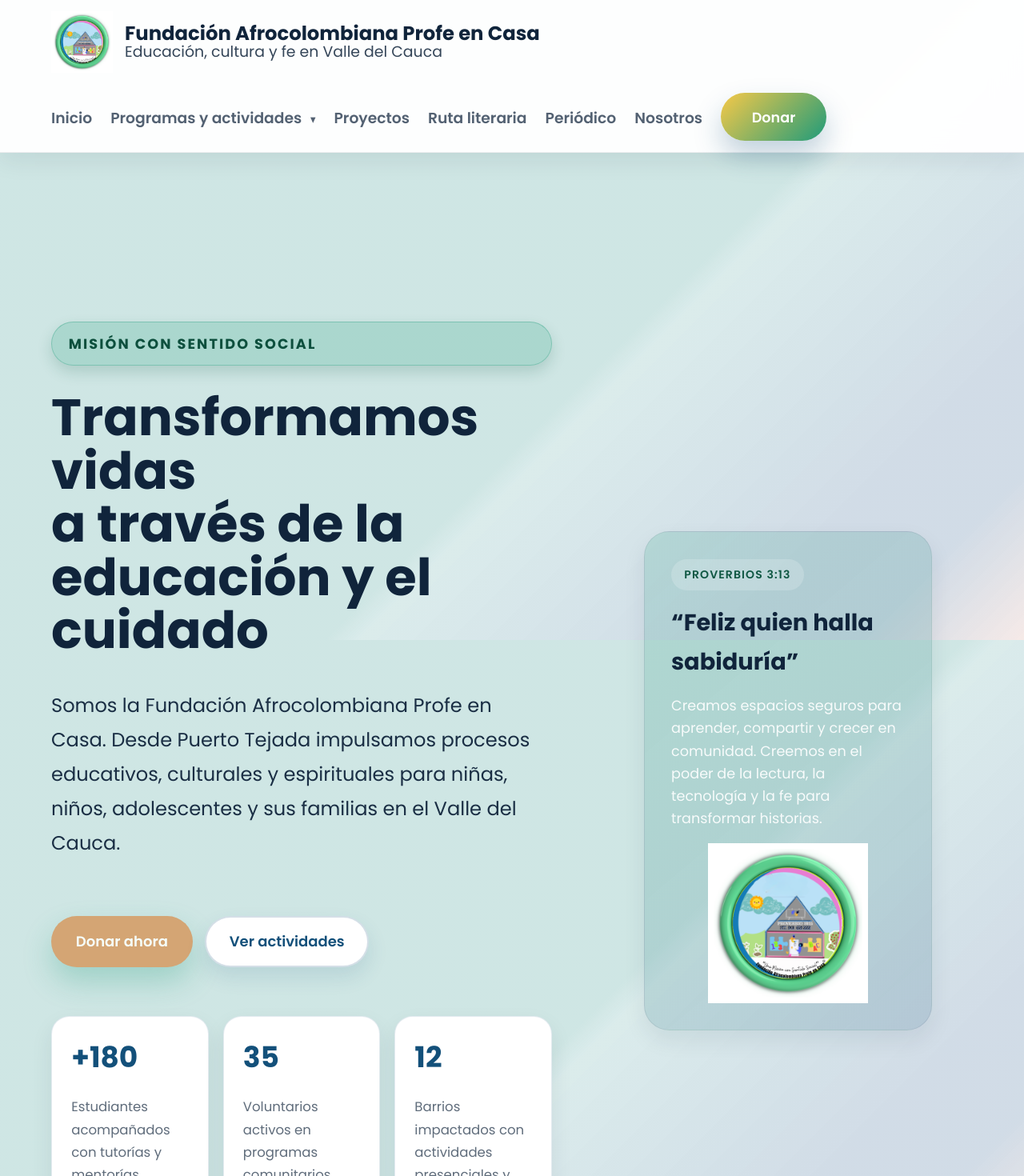
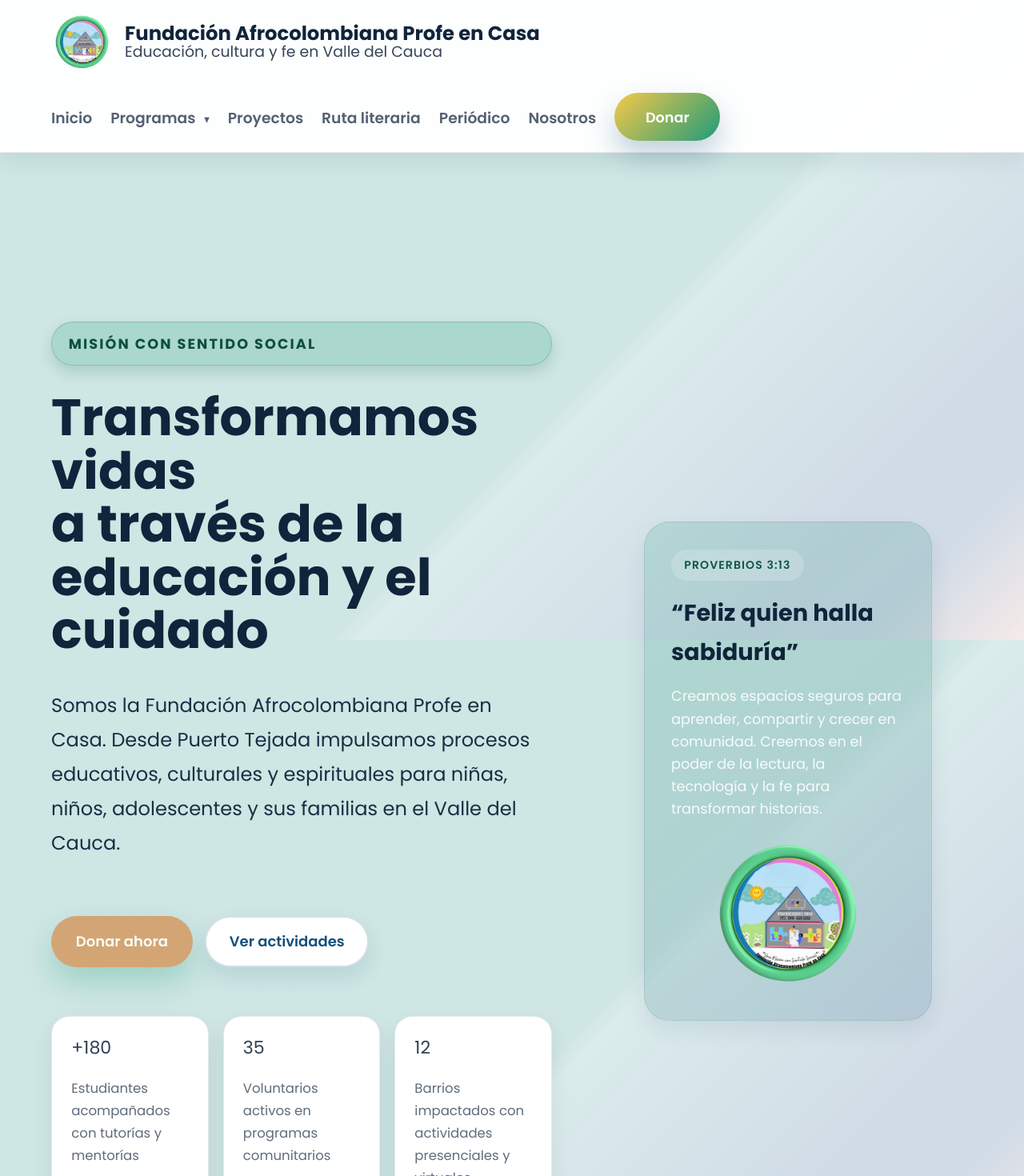
Before and after one commit to rubenmarti1972/facopec, an Angular app: page /home in a window 1280 px wide. Shown: the top 1470 px of the page at 80% size. Built offline with nearby package versions, Linux system fonts and the light colour scheme.

Commit message:
Links de proyeectos

```diff
--- a/src/app/shared/header/header.component.ts
+++ b/src/app/shared/header/header.component.ts
@@ -34,7 +34,7 @@
   readonly navLinks: HeaderLink[] = [
     { label: 'Inicio', routerLink: '/', exact: true, dataStrapiUid: 'navigation.home' },
     {
-      label: 'Programas y actividades',
+      label: 'Programas',
       routerLink: '/projects',
       dataStrapiUid: 'navigation.activities',
       children: [
@@ -44,34 +44,24 @@
           items: [
             {
               label: 'Talleres de Nivelación',
-              href: 'https://fundacionafrocolombianaprofeencasa.blogspot.com/search/label/Talleres%20de%20Nivelaci%C3%B3n',
+              href: 'https://talleresdenivelacion.blogspot.com/',
               dataStrapiUid: 'navigation.activities.students.talleres'
             },
             {
               label: 'Salidas Pedagógicas',
-              href: 'https://fundacionafrocolombianaprofeencasa.blogspot.com/search/label/Salidas%20Pedag%C3%B3gicas',
+              href: 'https://salidaspedagogicas-facopec.blogspot.com/',
               dataStrapiUid: 'navigation.activities.students.salidas'
             },
             {
               label: 'Personeros y Líderes Estudiantiles',
-              href: 'https://fundacionafrocolombianaprofeencasa.blogspot.com/search/label/Personeros',
+              href: 'https://personerosestudiantilesylideres.blogspot.com/',
               dataStrapiUid: 'navigation.activities.students.personeros'
             },
             {
               label: 'Obra María | Jorge Isaacs',
-              href: 'https://fundacionafrocolombianaprofeencasa.blogspot.com/search/label/Obra%20Mar%C3%ADa',
+              href: 'https://rutaliterariamaria.blogspot.com/',
               dataStrapiUid: 'navigation.activities.students.obraMaria'
             },
-            {
-              label: 'Plan Lector',
-              href: 'https://fundacionafrocolombianaprofeencasa.blogspot.com/search/label/Plan%20Lector',
-              dataStrapiUid: 'navigation.activities.students.planLector'
-            },
-            {
-              label: 'Obra | La María | Jorge Isaacs',
-              href: 'https://fundacionafrocolombianaprofeencasa.blogspot.com/search/label/La%20Mar%C3%ADa',
-              dataStrapiUid: 'navigation.activities.students.obraLaMaria'
-            }
           ]
         },
         {
@@ -80,7 +70,7 @@
           items: [
             {
               label: 'Regalos de corazón',
-              href: 'https://fundacionafrocolombianaprofeencasa.blogspot.com/search/label/Regalos%20de%20coraz%C3%B3n',
+              href: 'https://fundacionafrocolombianaprofeencasa.blogspot.com/2025/08/regalos-de-corazon-fundacion.html',
               dataStrapiUid: 'navigation.activities.yearEnd.regalos'
             }
           ]
@@ -91,7 +81,7 @@
           items: [
             {
               label: 'Escuela de Padres | Virtual',
-              href: 'https://fundacionafrocolombianaprofeencasa.blogspot.com/search/label/Escuela%20de%20Padres',
+              href: 'https://consejosparapadresymadres.blogspot.com/',
               dataStrapiUid: 'navigation.activities.adults.escuelaPadres'
             },
             {
--- a/src/styles-theme.css
+++ b/src/styles-theme.css
@@ -494,7 +494,7 @@
   border: 1px solid rgba(19, 80, 122, 0.12);
 }
 
-.hero__stat-value {
+._stat-value {
   font-size: 2rem;
   font-weight: 700;
   color: var(--brand-secondary);
```
Also changed, not shown: src/assets/logo.png, 1 other file (tests, documents, lock files or other folders).
